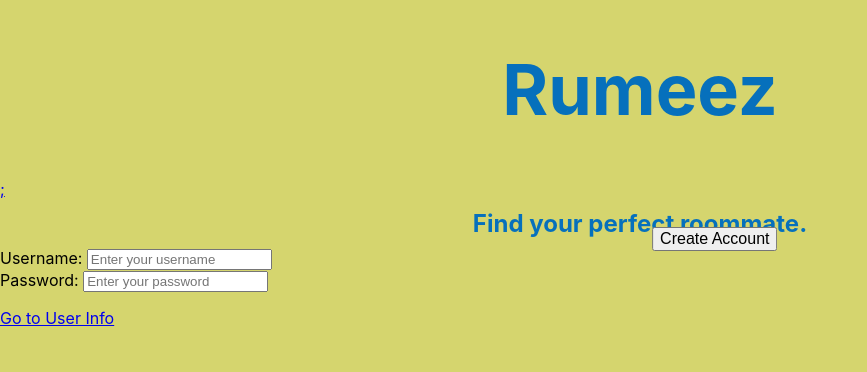
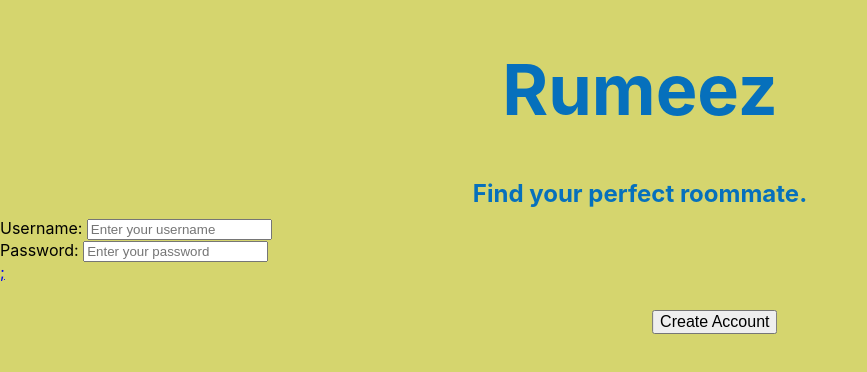
Before and after one commit to Rumeez/Rumeez, a React (Create React App) app: page / in a window 1280 px wide. Shown: the top 372 px of the page, without its empty margins (0-867 px from the left). Built offline with nearby package versions, Linux system fonts and the light colour scheme.

Commit message:
Note: Login Format addressed. Fix spacing later.

```diff
--- a/src/App.tsx
+++ b/src/App.tsx
@@ -103,7 +103,6 @@ const Home: React.FC<HomeProps> = ({setLogin_status, setPassword_status, accessL
   return (
     <div>
      <h1>Rumeez</h1>
-      <Createacc />
      <h2>Find your perfect roommate.</h2>
           <Login
             setLogin_status={setLogin_status}
@@ -111,7 +110,8 @@ const Home: React.FC<HomeProps> = ({setLogin_status, setPassword_status, accessL
             accessLogin_string={accessLogin_string}
             accessPassword_string={accessPassword_string}
           />
-    <p><Link to="/userInfo">Go to User Info</Link></p>
+        <> </>
+          <Createacc />
     </div>
   );
 }
```
Lines whose indentation alone changed are shown as unchanged.
